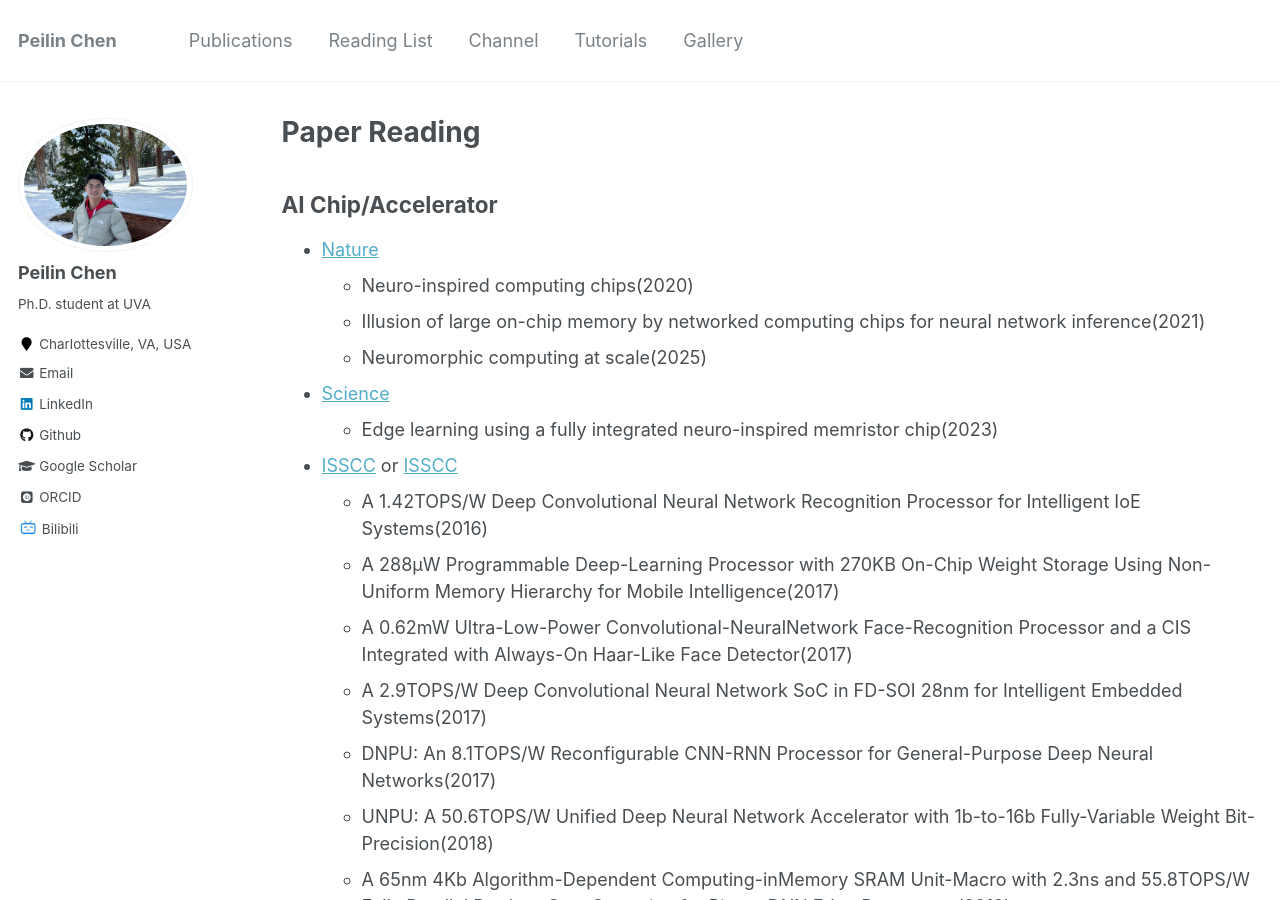
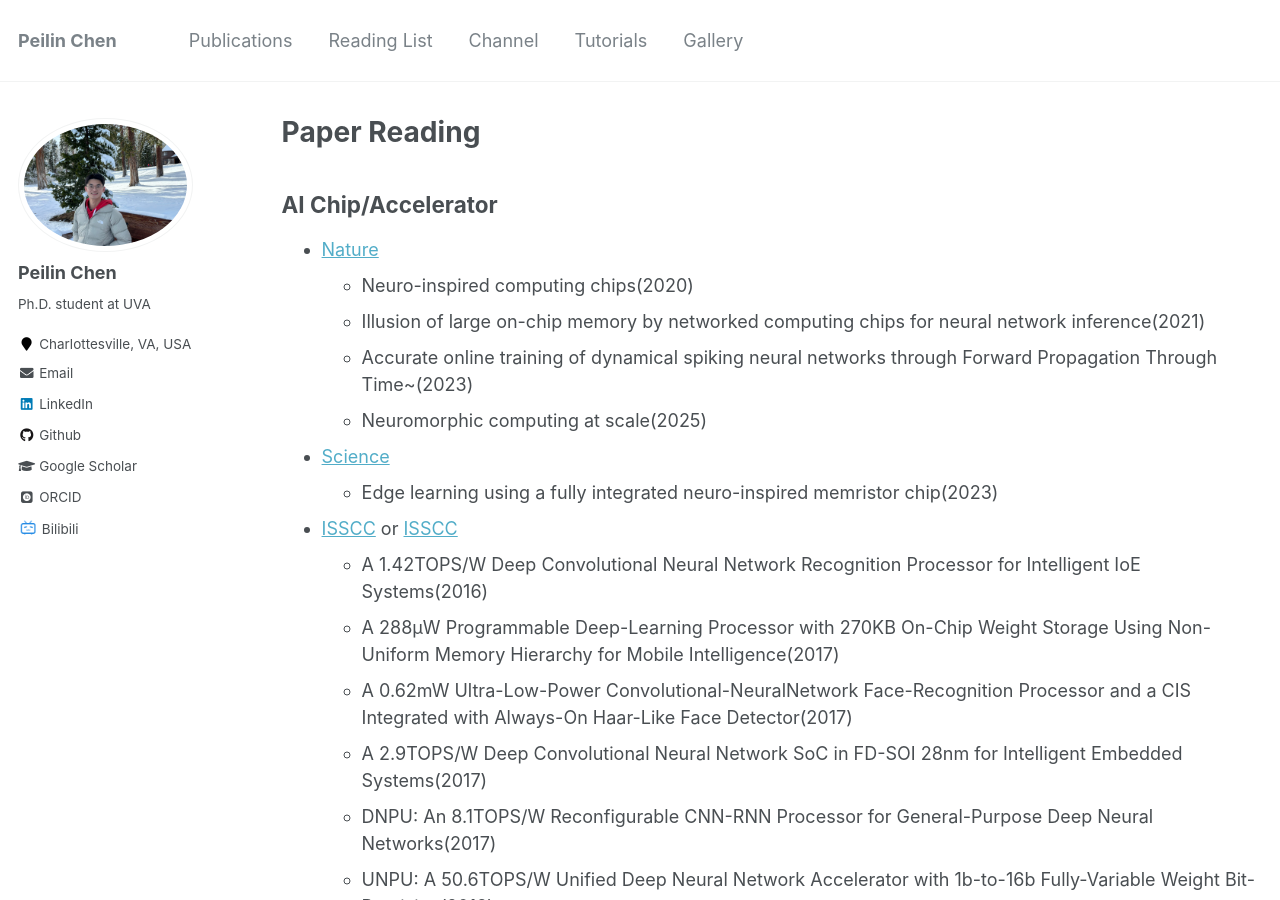
Before and after one commit to peilin-chen/peilin-chen.github.io, a Jekyll site: the page built from _pages/reading list.md, in a window 1280 px wide and 900 px high. Built offline with Jekyll 4.4.1, drawn with Linux system fonts in a browser that asks for light colours; some web fonts are replaced; formulas are drawn with MathJax 3.

Commit message:
Update reading list.md

```diff
--- a/_pages/reading list.md
+++ b/_pages/reading list.md
@@ -9,6 +9,7 @@ author_profile: true
 * [Nature](https://www.nature.com/search?journal=ncomms,%20nature,%20natelectron&article_type=research&subject=engineering,%20nanoscience-and-technology&order=relevance)
   - Neuro-inspired computing chips(2020)
   - Illusion of large on-chip memory by networked computing chips for neural network inference(2021)
+  - Accurate online training of dynamical spiking neural networks through Forward Propagation Through Time~(2023)
   - Neuromorphic computing at scale(2025)
 * [Science](https://www.science.org/action/doSearch?AllField=Edge+learning+using+a+fully+integrated+neuro-inspired+memristor+chip)
   - Edge learning using a fully integrated neuro-inspired memristor chip(2023)
```
